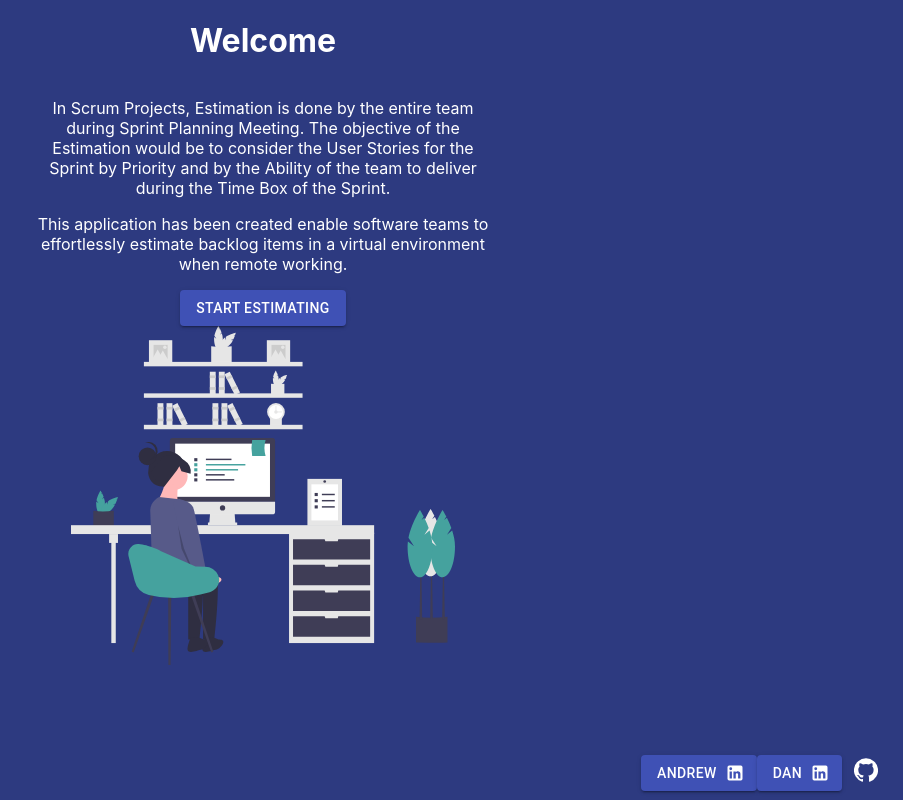
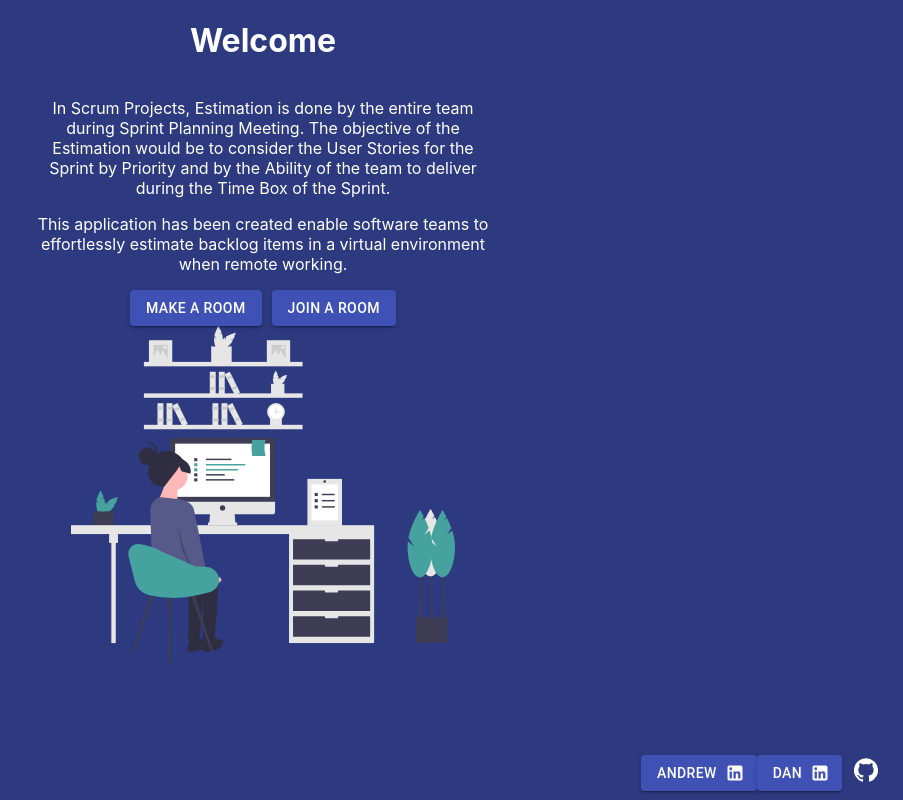
Before and after one commit to andrewalford1/EstimationCards, a React (Create React App) app in the folder app/: page / in a window 1280 px wide. Shown: the whole page, without its empty margins (377-1280 px from the left). Built offline with nearby package versions, Linux system fonts and the light colour scheme; no server answers.

Commit message:
Add button styling and rename classes

```diff
--- a/app/src/App.css
+++ b/app/src/App.css
@@ -46,7 +46,7 @@ footer {
     flex-direction: column;
 }
 
-.Page {
+.landingPage {
     flex-grow: 1;
     align-items: center;
     display: flex;
@@ -55,8 +55,12 @@ footer {
     max-height: 90%;
 }
 
-#IntroText {
+.introText {
     width: 60%;
+}
+
+.buttonChoices button:first-child {
+    margin-right: 10px;
 }
 
 .RoomInvite {
--- a/app/src/Pages/LandingPage.jsx
+++ b/app/src/Pages/LandingPage.jsx
@@ -3,10 +3,10 @@ import Remote from '../assets/remote.svg'
 import { Button } from '@material-ui/core'
 
 export default () => (
-    <div className='Page'>
+    <div className='landingPage'>
         <h1>Welcome</h1>
 
-        <div id='IntroText'>
+        <div className='introText'>
             <p>
                 In Scrum Projects, Estimation is done by the entire team during
                 Sprint Planning Meeting. The objective of the Estimation would
@@ -21,9 +21,15 @@ export default () => (
             </p>
         </div>
 
-        <Button variant='contained' color='primary'>
-            <a href='/RandomRoomId'>Start Estimating</a>
-        </Button>
+        <div className='buttonChoices'>
+            <Button variant='contained' color='primary'>
+                <a href='/RandomRoomId'>Make a room</a>
+            </Button>
+
+            <Button variant='contained' color='primary'>
+                <a href='/RandomRoomId'>Join a room</a>
+            </Button>
+        </div>
 
         <img src={Remote} alt={''} />
     </div>
```
